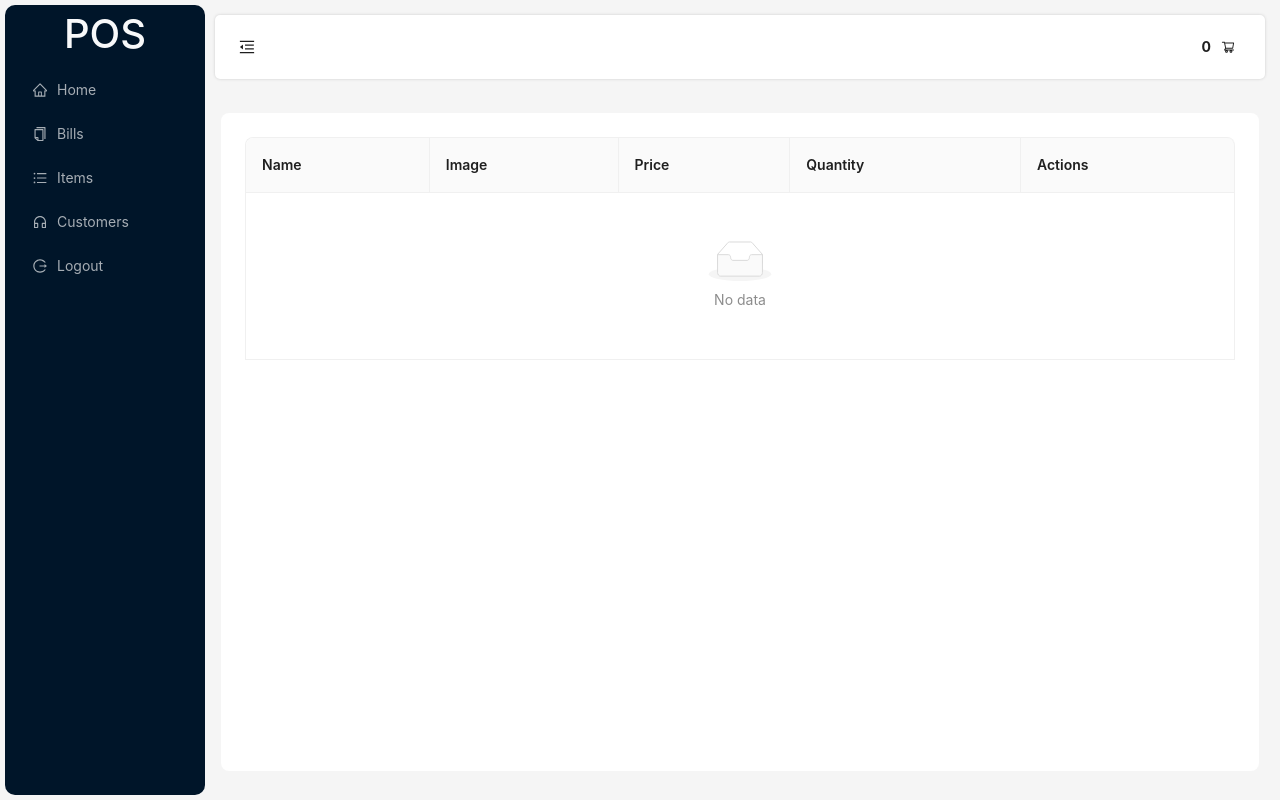
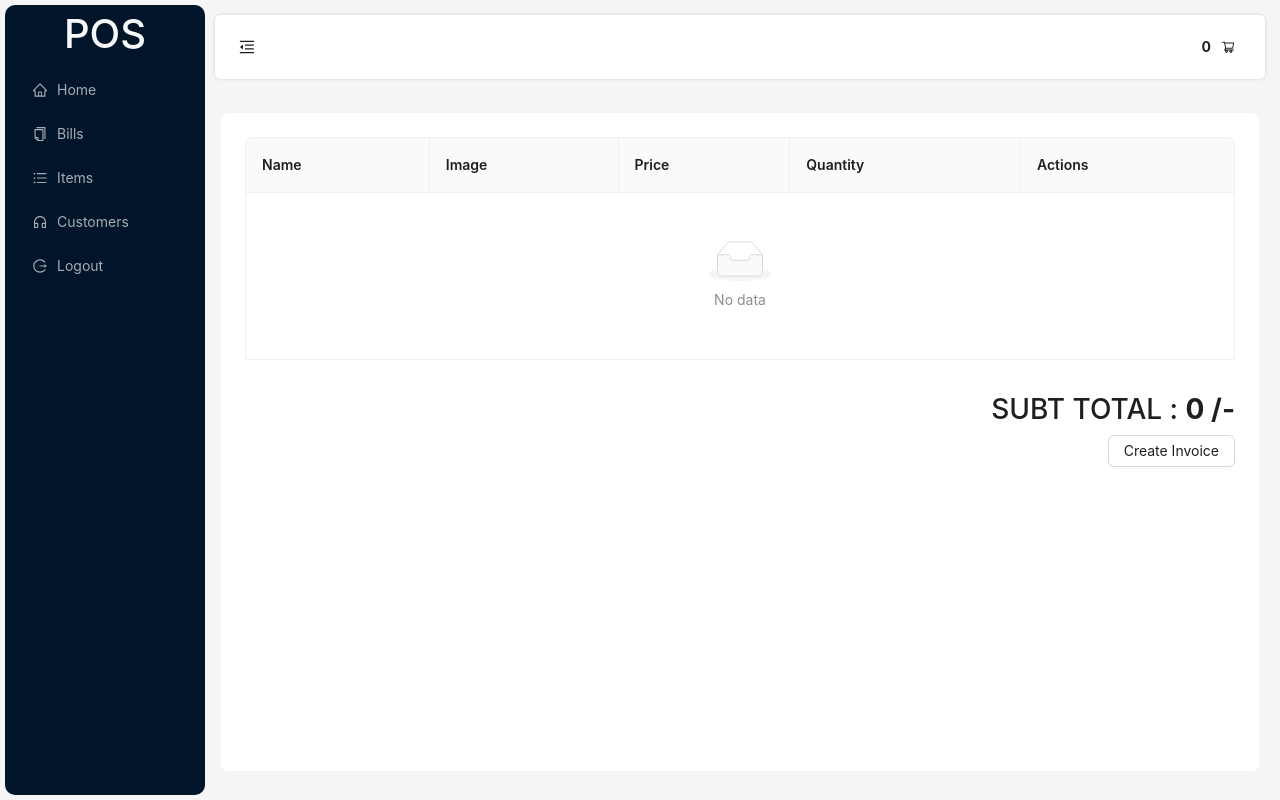
Before and after one commit to kishumohi/POS-APP, a React (Vite) app in the folder client/: page /cart in a window 1280 px wide. Built offline with nearby package versions, Linux system fonts and the light colour scheme; sample sign-in values are in the browser's storage.

Commit message:
done - item total and modal edit in cart page

```diff
--- a/client/src/pages/CartPage.jsx
+++ b/client/src/pages/CartPage.jsx
@@ -1,4 +1,4 @@
-import React from "react";
+import React, { useEffect, useState } from "react";
 import DefaultLayout from "../components/Defaut_Layout/DefaultLayout.jsx";
 import {
   DeleteOutlined,
@@ -6,7 +6,7 @@ import {
   MinusCircleOutlined,
 } from "@ant-design/icons";
 import { useDispatch, useSelector } from "react-redux";
-import { Table } from "antd";
+import { Button, Form, Input, Modal, Select, Table } from "antd";
 import {
   DeleteFromCart,
   MinusItemCart,
@@ -16,6 +16,9 @@ import {
 function CartPage() {
   const dispatch = useDispatch();
   const cartItems = useSelector((state) => state.cartItems);
+  const [subTotal, setSubTotal] = useState(0);
+  const [billPopup, setBillPopup] = useState(false);
+
   //   console.log(cartItems);
   // handle function
   const handleIncrement = (record) => {
@@ -69,9 +72,70 @@ function CartPage() {
       ),
     },
   ];
+  useEffect(() => {
+    let temp = 0;
+    cartItems.forEach((item) => (temp = temp + item.price * item.quantity));
+    setSubTotal(temp);
+  }, [cartItems]);
+  // handle Function
+  const handleSubmit = (value) => {
+    console.log(value);
+  };
   return (
     <DefaultLayout>
       <Table columns={columns} dataSource={cartItems} bordered />
+      <div className="d-flex flex-column align-items-end">
+        <hr />
+        <h3>
+          SUBT TOTAL : <b>{subTotal} /-</b>
+        </h3>
+        <Button onClick={() => setBillPopup(true)}>Create Invoice</Button>
+      </div>
+      <Modal
+        title="Create Invoice"
+        visible={billPopup}
+        footer={false}
+        onCancel={() => setBillPopup(false)}
+      >
+        <Form
+          layout="vertical"
+          // initialValues={editItem}
+          onFinish={handleSubmit}
+        >
+          <Form.Item name="customerName" label="Customer Name">
+            <Input />
+          </Form.Item>
+          <Form.Item name="customerContact" label="Customer Number">
+            <Input />
+          </Form.Item>
+
+          <Form.Item name="paymentmode" label="Payment Methods">
+            <Select>
+              <Select.Option value="drinks">Cash</Select.Option>
+              <Select.Option value="rice">Card</Select.Option>
+            </Select>
+          </Form.Item>
+          <div className="bill-it">
+            <h5>
+              Sub Total : <b>{subTotal}</b>
+            </h5>
+            <h4>
+              Tax - <b>{((subTotal / 100) * 10).toFixed(2)}</b>
+            </h4>
+            <h3>
+              Grand Total -{" "}
+              <b>
+                {Number(subTotal) + Number(((subTotal / 100) * 10).toFixed(2))}
+              </b>
+            </h3>
+          </div>
+          <div className="d-flex justify-content-end">
+            <Button type="primary" htmlType="submit">
+              SAVE
+            </Button>
+          </div>
+        </Form>
+      </Modal>
     </DefaultLayout>
   );
 }
```
